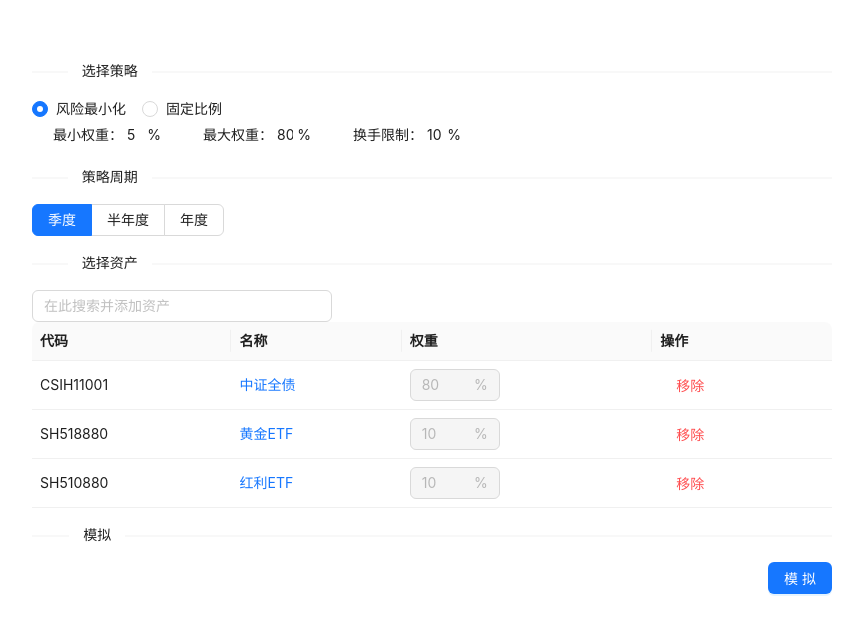
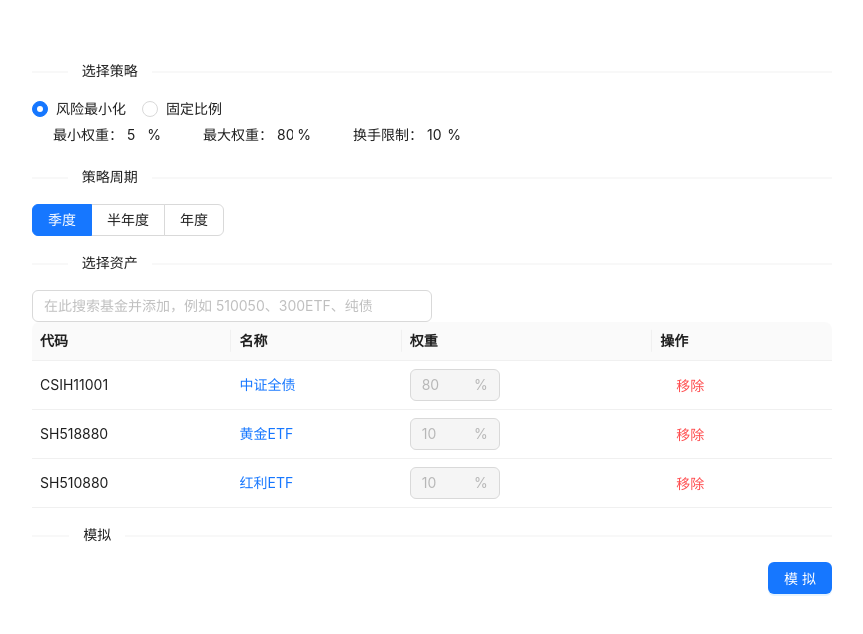
Before and after one commit to hackeris/asset-allocation, a React (Create React App) app: page / in a window 1280 px wide. Shown: the top 634 px of the page, without its empty margins (208-1071 px from the left). Built offline with nearby package versions, Linux system fonts and the light colour scheme.

Commit message:
修改搜索提示

```diff
--- a/src/components/AssetAllocation.tsx
+++ b/src/components/AssetAllocation.tsx
@@ -267,13 +267,13 @@ class AssetAllocation extends React.Component<Prop, State> {
 
       <Space.Compact>
         <AutoComplete
-          style={{width: 300}}
+          style={{width: 400}}
           value={assetSearch}
           disabled={assetLoading}
           options={searchCandidates}
           onSelect={this.onAddAsset}
           onSearch={this.onInputAssetSearch}
-          placeholder="在此搜索并添加资产"
+          placeholder="在此搜索基金并添加，例如 510050、300ETF、纯债"
         />
       </Space.Compact>
 
```
